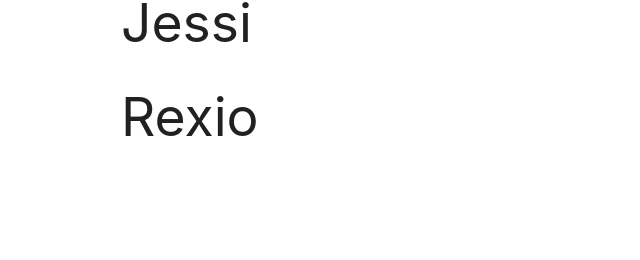
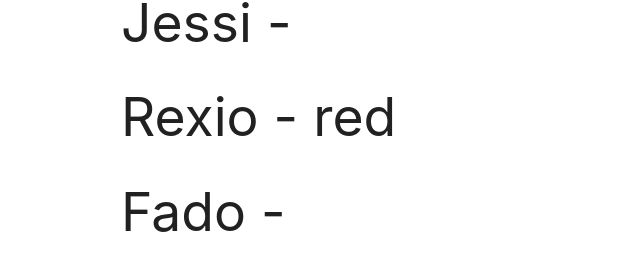
Before and after one commit to Matix97/Angular_start, an Angular app: page / in a window 1280 px wide. Shown: the part 579-839 px from the top of the page, without its empty margins (71-711 px from the left). Before the commit the page ends 800 px from the top, so only its background shows below. Built offline with nearby package versions, Linux system fonts and the light colour scheme.

Commit message:
adding more parameteres in model(or something like this)

```diff
--- a/src/app/app.component.html
+++ b/src/app/app.component.html
@@ -6,5 +6,6 @@
 <img [src]="catGif" [alt]="catGifAlt"/>
   <dog-details name="Madzix"></dog-details>
   <dog-details name="Jessi"></dog-details>
-  <dog-details [name]="dog1"></dog-details>
+  <dog-details [name]="dog1.name" [color]="dog1.color"></dog-details>
+  <dog-details [name]="dog2"></dog-details>
 </div>
--- a/src/app/app.component.ts
+++ b/src/app/app.component.ts
@@ -9,6 +9,6 @@ export class AppComponent {
   title = 'mój początek';
   catGif = "https://miastodzieci.pl/wp-content/uploads/2010/06/puppies-2243686_1920.jpg";
   catGifAlt = "Image with cat";
-  dog1 = "Rexio";
+  dog1 = {name:"Rexio", color:"red"};
   dog2 = "Fado";
 }
--- a/src/app/dog-details.component.ts
+++ b/src/app/dog-details.component.ts
@@ -3,9 +3,10 @@ import {Component, Input} from '@angular/core'
 @Component({
     selector:"dog-details",
     template:`
-        <h2>{{name}}</h2>
+        <h2>{{name}} - {{color}}</h2>
     `
 })
 export class DogDetailsComponent{
     @Input()name:string
+    @Input()color:string
 }
```
